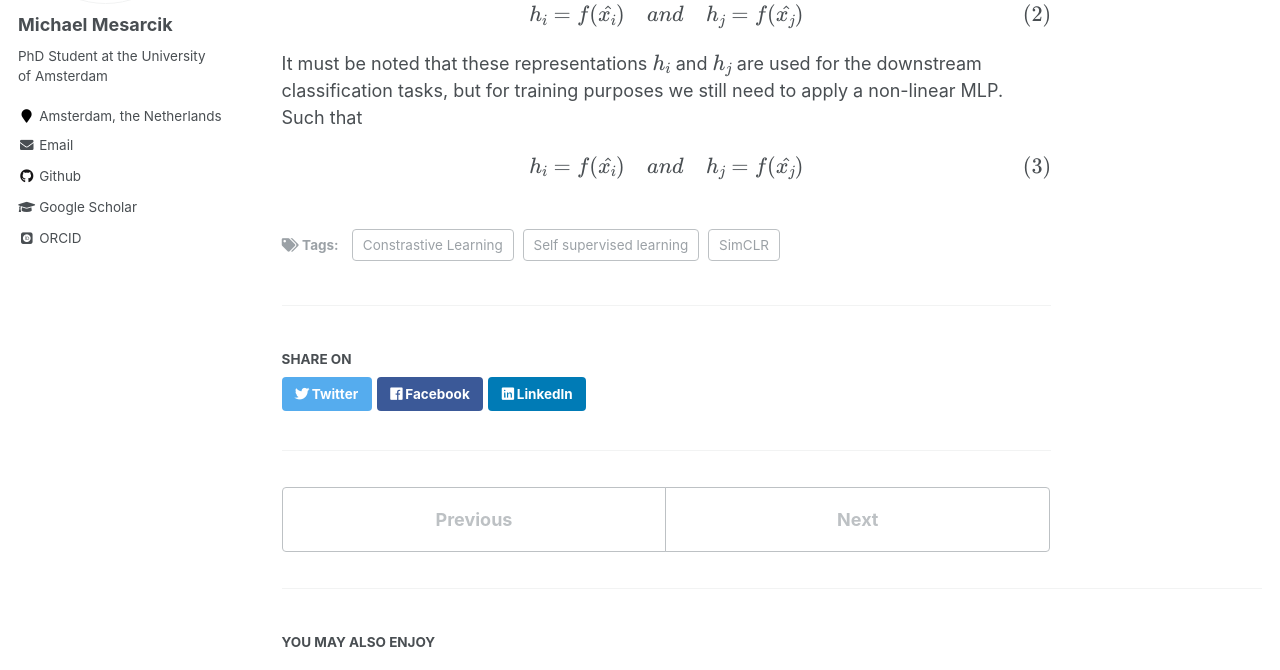
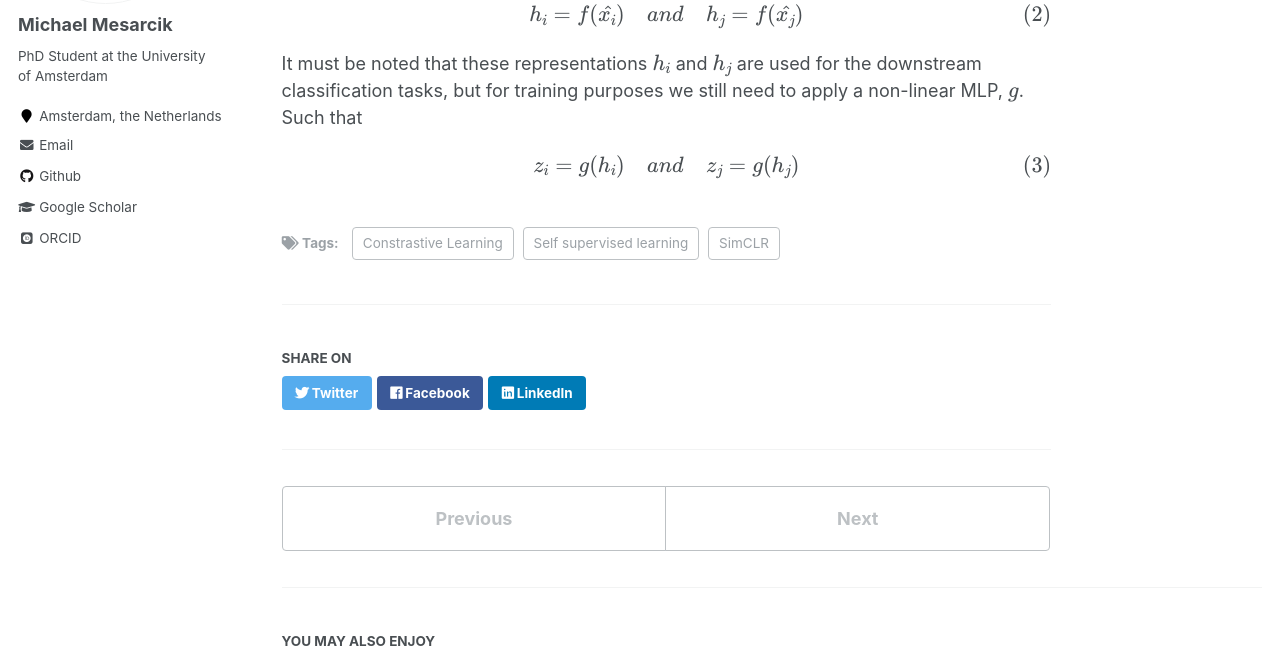
Before and after one commit to mesarcik/mesarcik.github.io, a Jekyll site: the page built from _posts/2021-12-08-blog-post-simclr.md, in a window 1280 px wide and 900 px high, scrolled down 1298 px. Shown: the part 207-877 px from the top of the window. Built offline with Jekyll 4.4.1, drawn with Linux system fonts in a browser that asks for light colours; some web fonts are replaced; formulas are drawn with MathJax 3.

Commit message:
blog post updated

```diff
--- a/_posts/2021-12-08-blog-post-simclr.md
+++ b/_posts/2021-12-08-blog-post-simclr.md
@@ -41,7 +41,7 @@
 
 $$ h_i = f(\hat{x_i}) \quad  and \quad h_j = f(\hat{x_j}) $$
 
-It must be noted that these representations $$h_i$$ and $$h_j$$ are used for the downstream classification tasks, but for training purposes we still need to apply a non-linear MLP. Such that
+It must be noted that these representations $$h_i$$ and $$h_j$$ are used for the downstream classification tasks, but for training purposes we still need to apply a non-linear MLP, $$g$$. Such that
 
 
-$$ h_i = f(\hat{x_i}) \quad  and \quad h_j = f(\hat{x_j}) $$
+$$ z_i = g(h_i) \quad  and \quad z_j = g(h_j) $$
```
